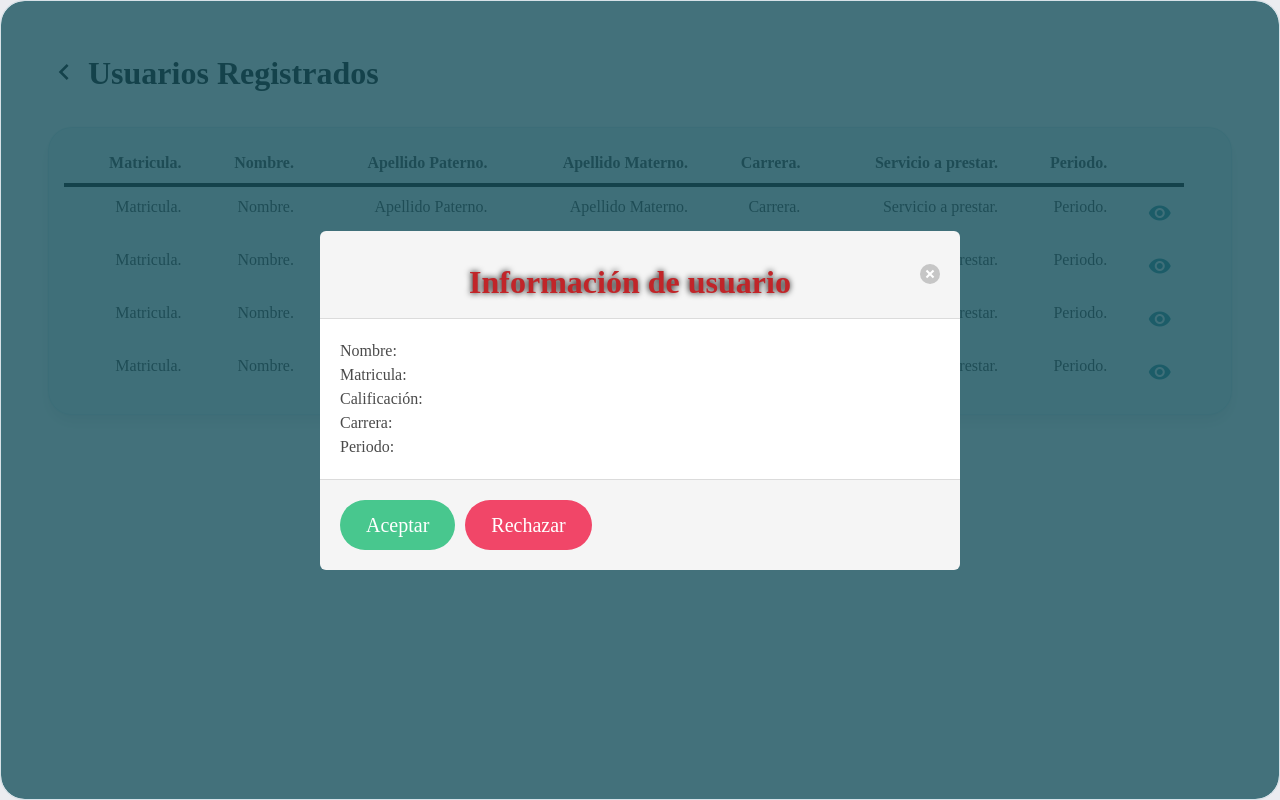
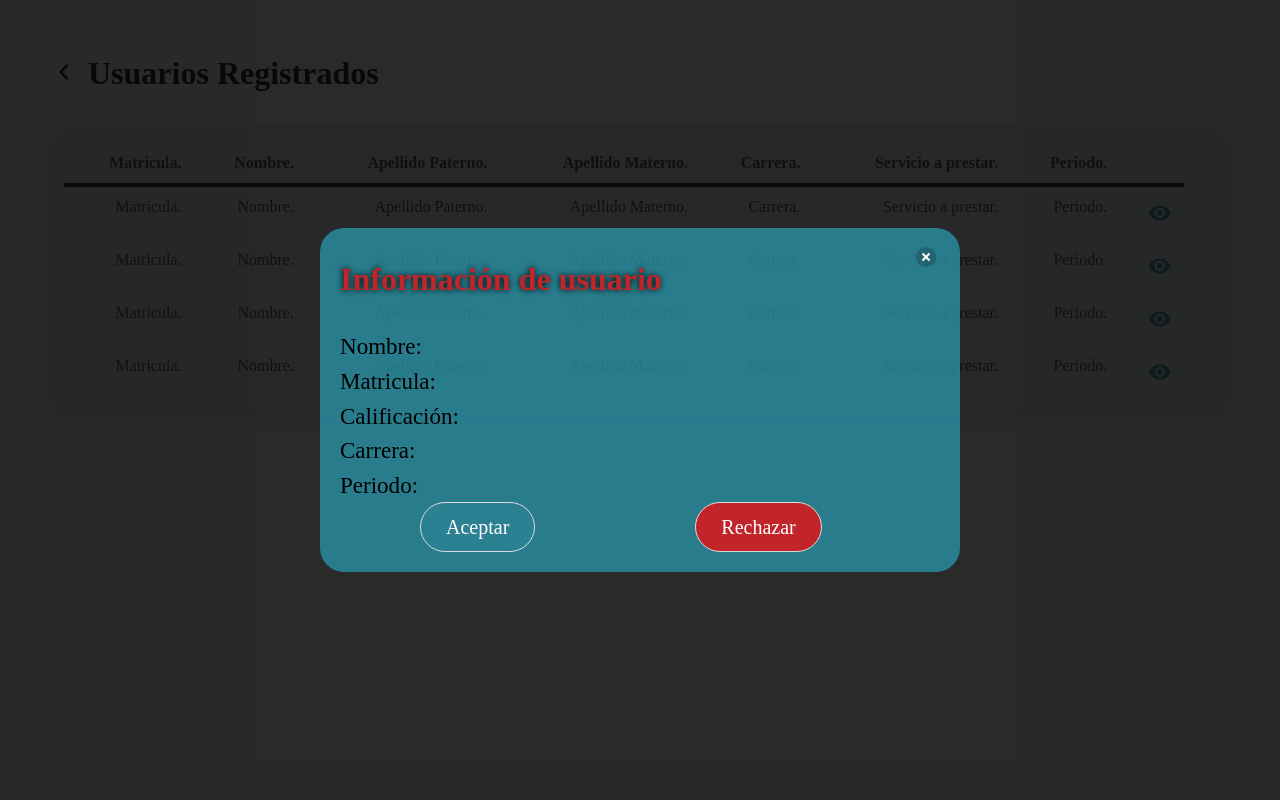
Before and after one commit to sandyCortes/ccai-manager, a React (Create React App) app: page /users in a window 1280 px wide. Both pictures are taken after a click on the icon 1159 px from the left and 213 px from the top of the page. Built offline with nearby package versions, Linux system fonts and the light colour scheme; a web font is replaced by a local one.

Commit message:
styles for modal of the view Users

```diff
--- a/src/components/ui/Modal/ModalComponent.js
+++ b/src/components/ui/Modal/ModalComponent.js
@@ -1,36 +1,26 @@
 import React from 'react';
 
 export const ModalComponent = (props) => {
-    const { children, classExtra, title, isActive} = props
+    const { children, classExtra, title, isActive, hdlOnclick} = props
     return(
-        <div className={`modal ${isActive ? 'is-active':''} ${classExtra}`} >
+        <div className={`modal ${isActive ? 'is-active':''}`} >
             {children}
-            <div className={`modal-background ${classExtra}`} >{children}</div>
+            <div className="modal-background" ></div>
+            <div className={`modal-card ${classExtra}`}>
+                <section className={`modal-card-body ${classExtra}`}>
+                    <p className="modal-card-title title-modal">{title}</p>
+                    <button className="delete btnModalClose" aria-label="close" onClick = {hdlOnclick}> </button>
+                    <div>
+                        <p>Nombre:</p>
+                        <p>Matricula:</p>
+                        <p>Calificación:</p>
+                        <p>Carrera:</p>
+                        <p>Periodo:</p>
+                    </div>
 
-            <div className="modal-card">
-                <header className="modal-card-head" >
-                    <p className="modal-card-title title-sucessfull">{title}</p>
-                    <button className="delete" aria-label="close" > </button>
-
-                </header>
-
-                <section className="modal-card-body" >
-                    <p>Nombre:</p>
-                    <p>Matricula:</p>
-                    <p>Calificación:</p>
-                    <p>Carrera:</p>
-                    <p>Periodo:</p>
+                    <button className="button is-rounded is-medium btnModalAceptar">Aceptar</button>
+                    <button className="button is-rounded is-medium btnModalRechazar">Rechazar</button>
                 </section>
-
-                <footer className="modal-card-foot">
-                    <button
-                        className="button is-rounded is-medium is-success"
-
-                    >
-                        Aceptar
-                    </button>
-                    <button className="button is-rounded is-medium is-danger">Rechazar</button>
-                </footer>
 
             </div>
         </div>
--- a/src/style/Buttons/button-decorative.css
+++ b/src/style/Buttons/button-decorative.css
@@ -47,6 +47,24 @@
     border-radius: 5px;
     font-weight: 900;
   }
+  /*Buttons view users (modal)*/
+  .btnModalRechazar{
+    color: #ffffff;
+    text-align: center;
+    margin: 0rem 5rem 0rem;
+    background-color: #C12529;
+  }
+
+  .btnModalAceptar{
+    color: #ffffff;
+    text-align: center;
+    margin: 0rem 5rem 0rem;
+    background-color: #2B8192;
+  }
+
+  .btnModalClose{
+    margin: -3rem 0rem 0rem 36rem;
+  }
 
   @media (min-width: 1500px) {
     .button-text {
--- a/src/style/Modals/modals.css
+++ b/src/style/Modals/modals.css
@@ -1,14 +1,10 @@
 .modal-users{
+    display: flow-root;
     text-align: left;
+    font-size: larger;
     font-family: 'Poppins';
-    position: absolute;
+    position: sticky;
     border-radius: 1.5rem;
-    border: 1px solid rgb(43, 129, 146, 0.1);
+    background-color: rgb(42 143 163 / 57%);
+    color: black;
   }
-.modal-background.modal-users {
-    background-color: rgba(26, 83, 94, 0.8);
-}
-
-.modal-card-head.modal-users {
-    background-color: rgb(43, 129, 146, 0.3);
-}
--- a/src/style/Title/title.css
+++ b/src/style/Title/title.css
@@ -2,3 +2,12 @@
     text-align: left;
     font-size: 1.5rem;
 }
+
+.title-modal{
+    ext-align: center;
+    color: #c12529;
+    font-weight: 900;
+    font-size: 2.0rem;
+    margin-top: 2.5%;
+    text-shadow: black -0.5px -0.5px 0.2em;
+}
--- a/src/views/Users.js
+++ b/src/views/Users.js
@@ -5,14 +5,18 @@ import { CardComponent } from './../components/ui/Cards/CardComponent'
 import { ModalComponent } from './../components/ui/Modal/ModalComponent';
 
 const Users = () => {
-    const [showModal, setShowModal] = useState(null);
+    const [showModal, setShowModal] = useState(false);
     return (
         <div className='section'>
 
             <HeaderComponent title='Usuarios Registrados'/>
 
             { showModal ?
-                <ModalComponent classExtra = "modal-users" title = "Información de usuario" isActive = "false" >
+                <ModalComponent
+                    classExtra = "modal-users"
+                    title = "Información de usuario"
+                    isActive = "false"
+                    hdlOnclick= { ()=>setShowModal (!showModal)} >
                 </ModalComponent> : <></>
             }
             <CardComponent classExtra="opacity-card card-users">
```
Lines whose indentation alone changed are shown as unchanged.
